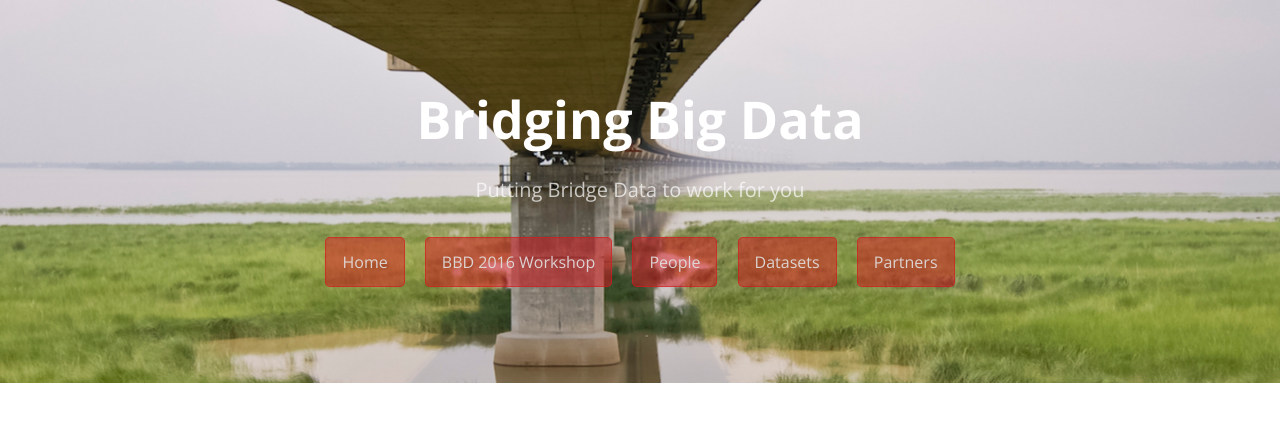
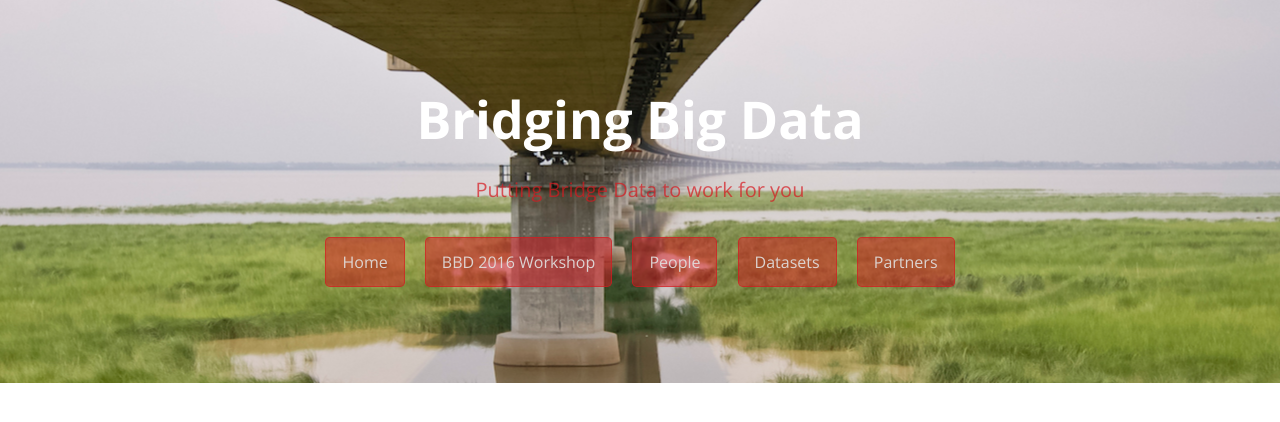
Before and after one commit to BridgingBigData/BridgingBigData.github.io, a Jekyll site: the page built from index.md, in a window 1280 px wide. Shown: the top 422 px of the page. Built offline with Jekyll 4.4.1, drawn with Linux system fonts in a browser that asks for light colours.

Commit message:
Update stylesheet.css

```diff
--- a/assets/stylesheets/stylesheet.css
+++ b/assets/stylesheets/stylesheet.css
@@ -92,6 +92,7 @@ a {
     font-size: 1.75rem; } }
 
 .project-tagline {
+  color: #D71920;
   margin-bottom: 2rem;
   font-weight: normal;
   opacity: 0.7; }
```
